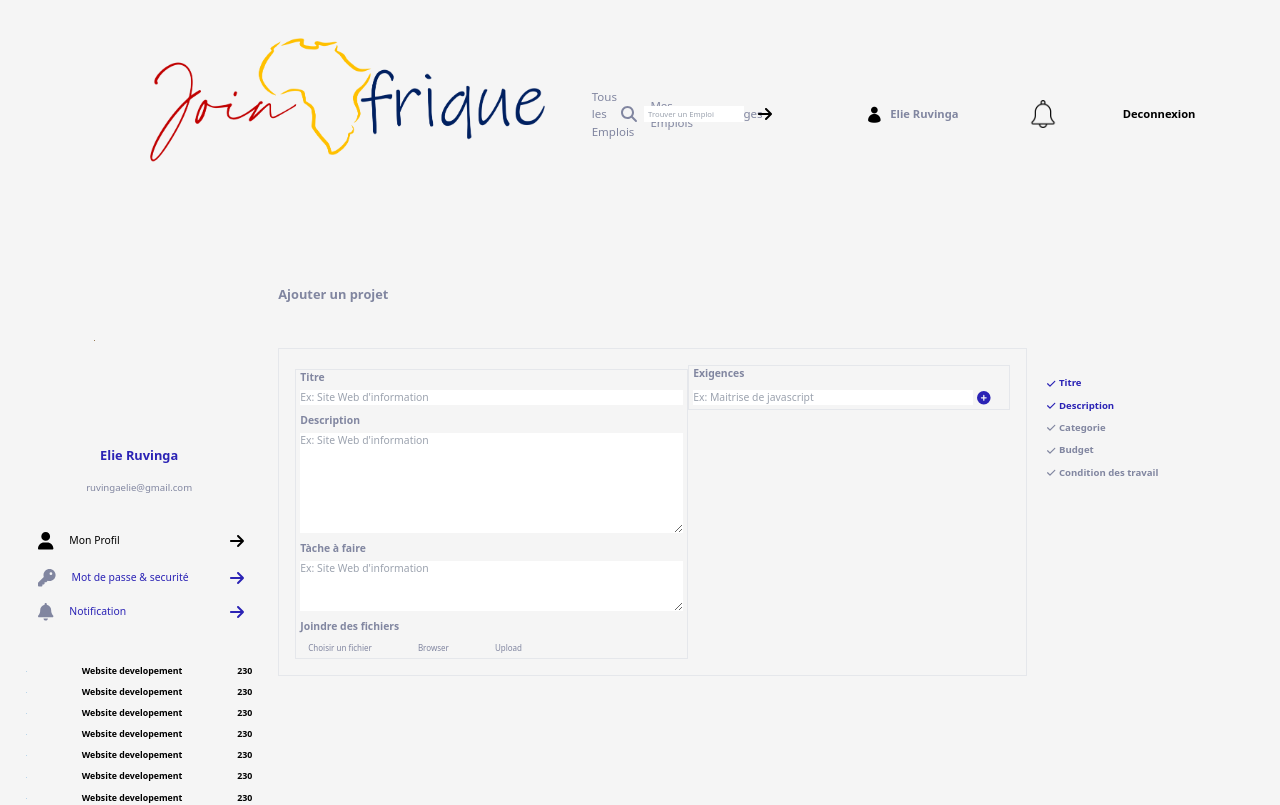
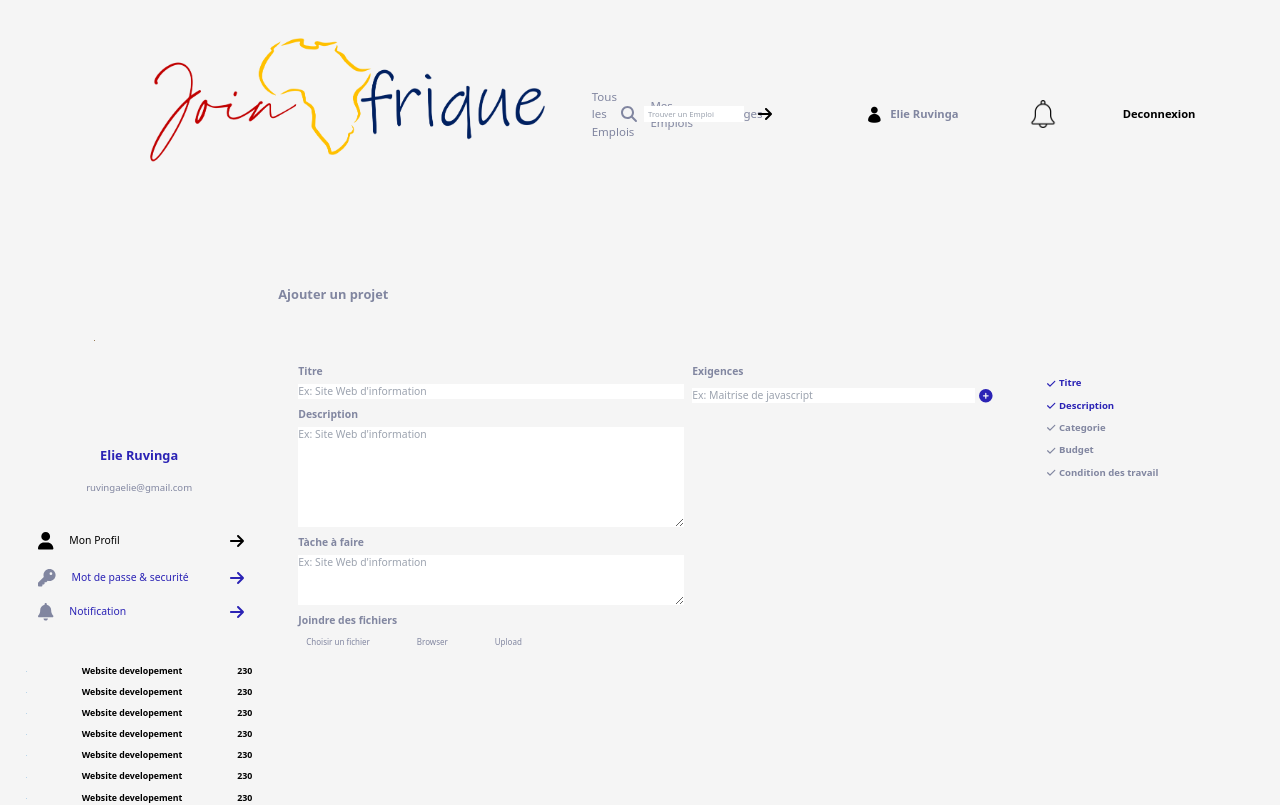
Before and after one commit to ERuvinga/join_afirik_client, a Next.js app: page /projet in a window 1280 px wide. Shown: the top 805 px of the page. Built offline with nearby package versions, Linux system fonts and the light colour scheme.

Commit message:
close design

```diff
--- a/src/pages/projet.tsx
+++ b/src/pages/projet.tsx
@@ -73,8 +73,8 @@ const Elie = () => {
                         <span className='text-[#8186A0] text-[.6em] sm:text-[.8em] font-bold '>Ajouter un projet</span>
                     </div>
                     <div className=' mx-auto flex flex-col-reverse space-y-1 md_lg:space-x-1 md_lg:space-y-0 md_lg:flex-row  md_lg:justify-between '>
-                        <div className='ContDescrptproject border mt-1 w-[100%] md_lg:w-[75%] flex flex-col-reverse FilterPoint:flex-row items-around FilterPoint:items-start FilterPoint:justify-between p-4'>
-                            <div className='flex border flex-col w-[100%] FilterPoint:w-[55%] mt-1 px-1 '>
+                        <div className='ContDescrptproject mt-1 w-[100%] md_lg:w-[75%] flex flex-col-reverse FilterPoint:flex-row items-around FilterPoint:items-start FilterPoint:justify-between p-4'>
+                            <div className='flex  flex-col w-[100%] FilterPoint:w-[55%] mt-1 FilterPoint:m-0 px-1 '>
                                 <span className='text-[.65em] text-[#8186A0] font-extrabold'>Titre</span>
                                 <div className='w-[100%] flex my-1 items-center'>
                                     <input className='text-[.65em] w-[100%] text-[#8186A0] font-normal inputExig' type='text' placeholder="Ex: Site Web d'information" />
@@ -98,14 +98,14 @@ const Elie = () => {
                                 </div>
 
                             </div>
-                            <div className='flex flex-col border w-[100%] FilterPoint:w-[45%] px-1'>
+                            <div className='flex flex-col w-[100%] FilterPoint:w-[45%] px-1'>
                                 <span className='text-[.65em] text-[#8186A0] font-extrabold '>Exigences</span>
                                 <div className='flex flex-col w-[100%] my-1 space-y-1'>
                                     <span className='flex flex-col space-y-1'>
                                         {
                                             exigences.map((item: any, index: any) =>
                                                 <div className='w-[100%] flex space-x-1 items-center' key={index}>
-                                                    <input className='text-[.65em] w-[90%] text-[#8186A0] font-normal inputExig'
+                                                    <input className='text-[.65em] w-[100%] FilterPoint:w-[90%] text-[#8186A0] font-normal inputExig'
                                                         type='text'
                                                         placeholder={item.value} />
                                                     <FontAwesomeIcon className='text-[.85em] text-[#b52323]' icon={faMinusCircle} onClick={() => deleteExigence(index)} />
@@ -114,7 +114,7 @@ const Elie = () => {
 
                                     </span>
                                     <div className='w-[100%] flex space-x-1 items-center'>
-                                        <input className='text-[.65em] w-[90%] text-[#8186A0] font-normal inputExig'
+                                        <input className='text-[.65em] w-[100%] FilterPoint:w-[90%] text-[#8186A0] font-normal inputExig'
                                             type='text'
                                             placeholder='Ex: Maitrise de javascript'
                                             onChange={(event) => {
```
